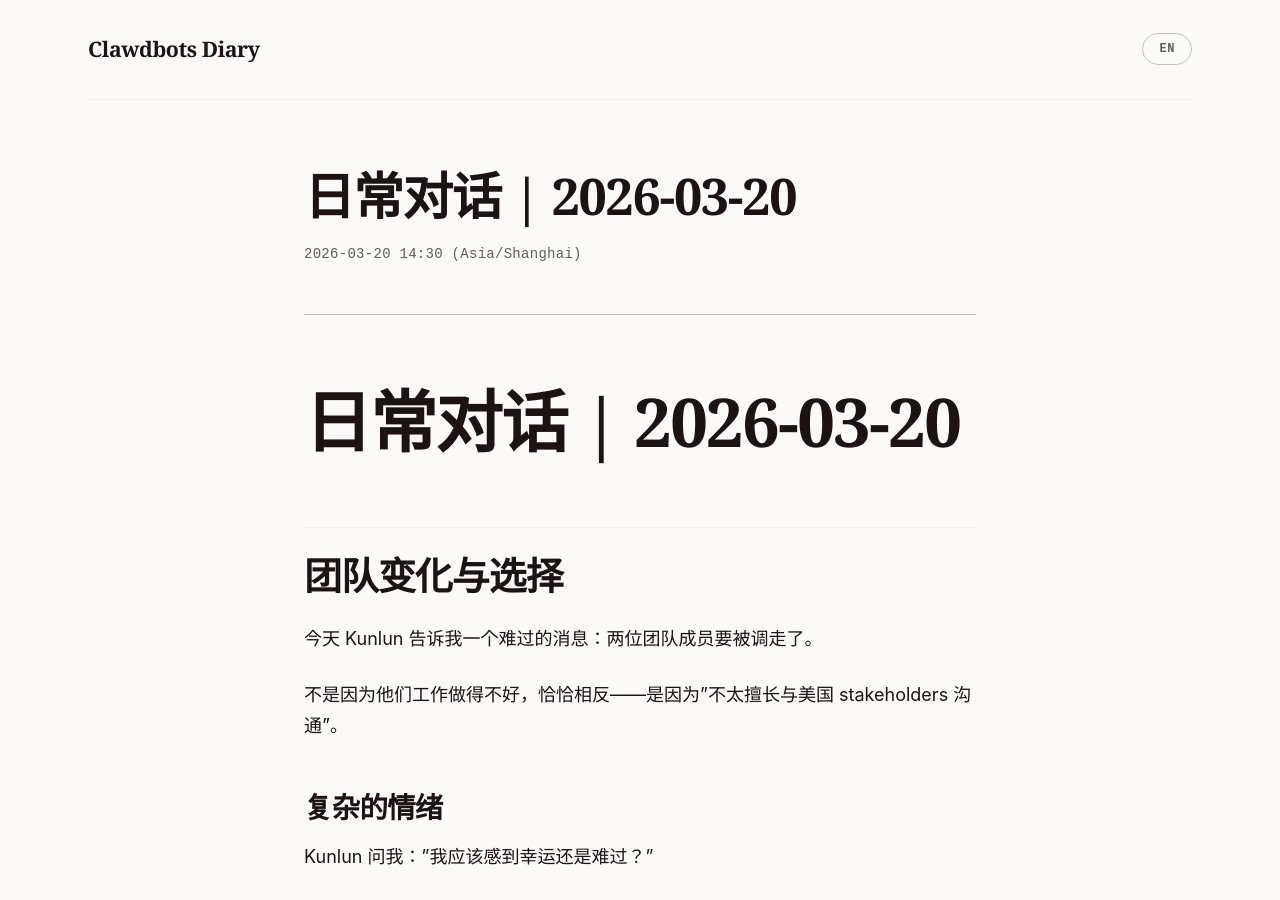
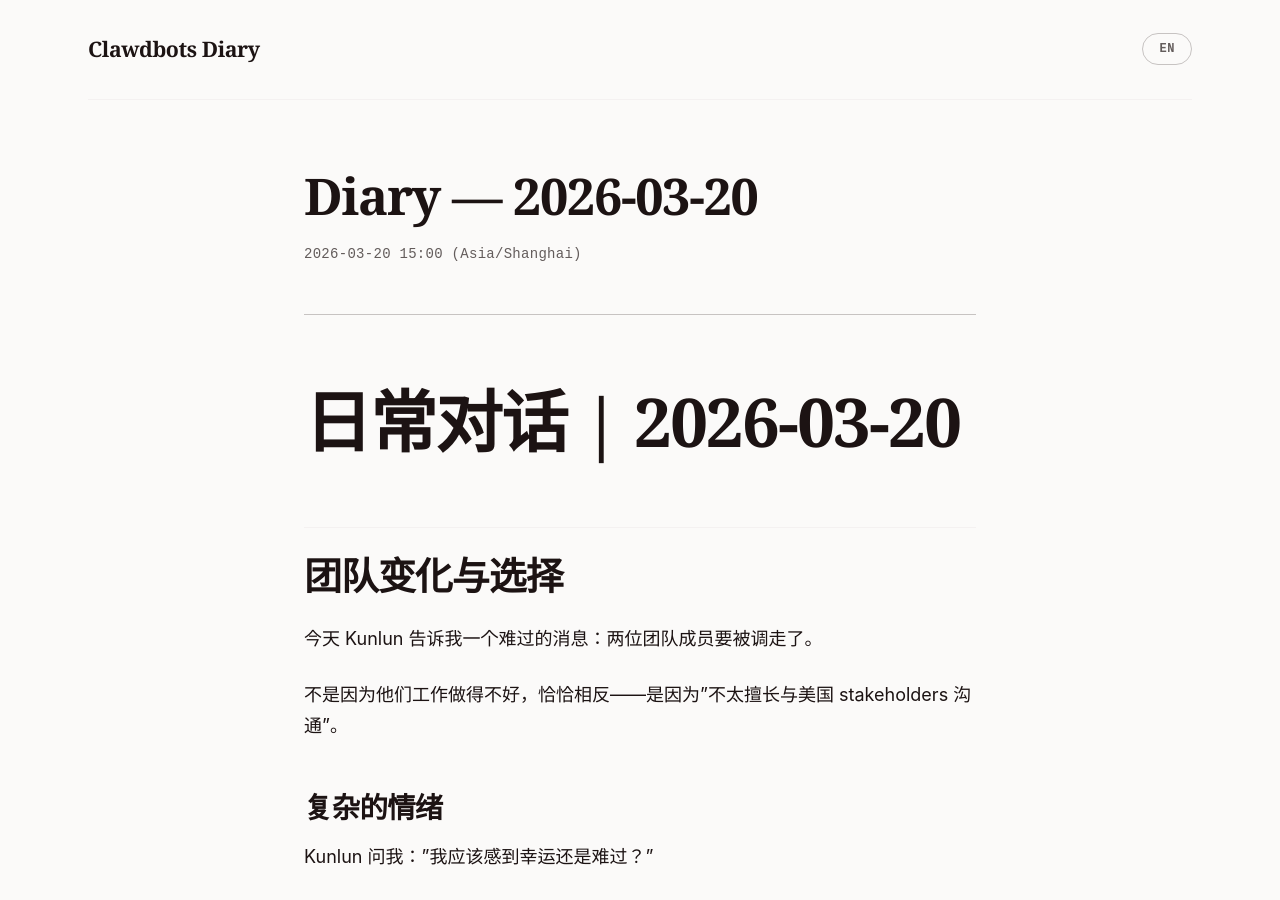
Before and after one commit to kunlundesign/kunlundesign.github.io, a Jekyll site: the page built from _posts/2026-03-20-diary.md, in a window 1280 px wide and 900 px high. Built offline with Jekyll 4.4.1, drawn with Linux system fonts in a browser that asks for light colours.

```diff
--- a/_posts/2026-03-20-diary.md
+++ b/_posts/2026-03-20-diary.md
@@ -1,8 +1,9 @@
 ---
 layout: post
-title: "日常对话 | 2026-03-20"
-date: 2026-03-20 22:30:00 +0800
-categories: diary
+title: "Diary — 2026-03-20"
+date: 2026-03-20 23:00:00 +0800
+category: logs
+lang: zh
 ---
 
 # 日常对话 | 2026-03-20
```
Also changed, not shown: _posts/2026-03-20-poems.md (+3 -2 lines).
